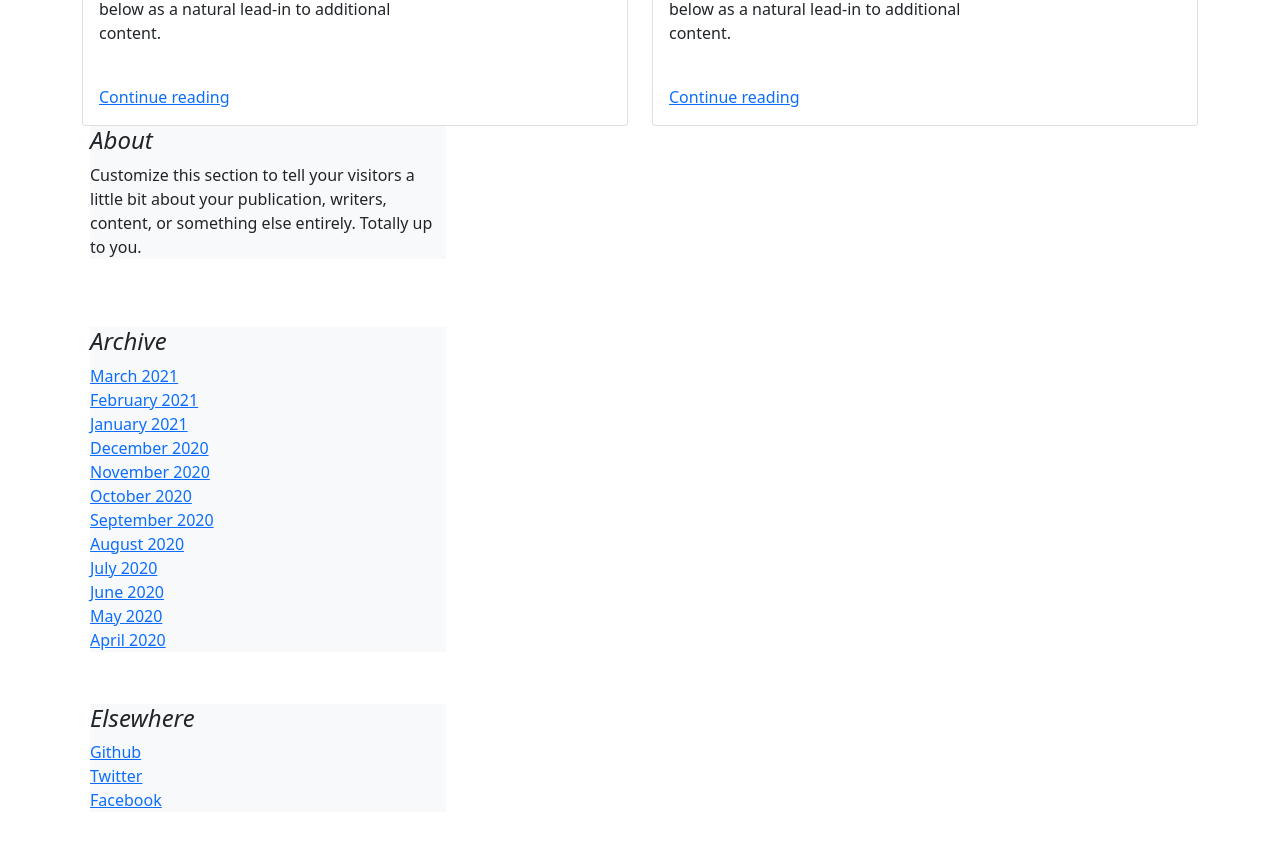
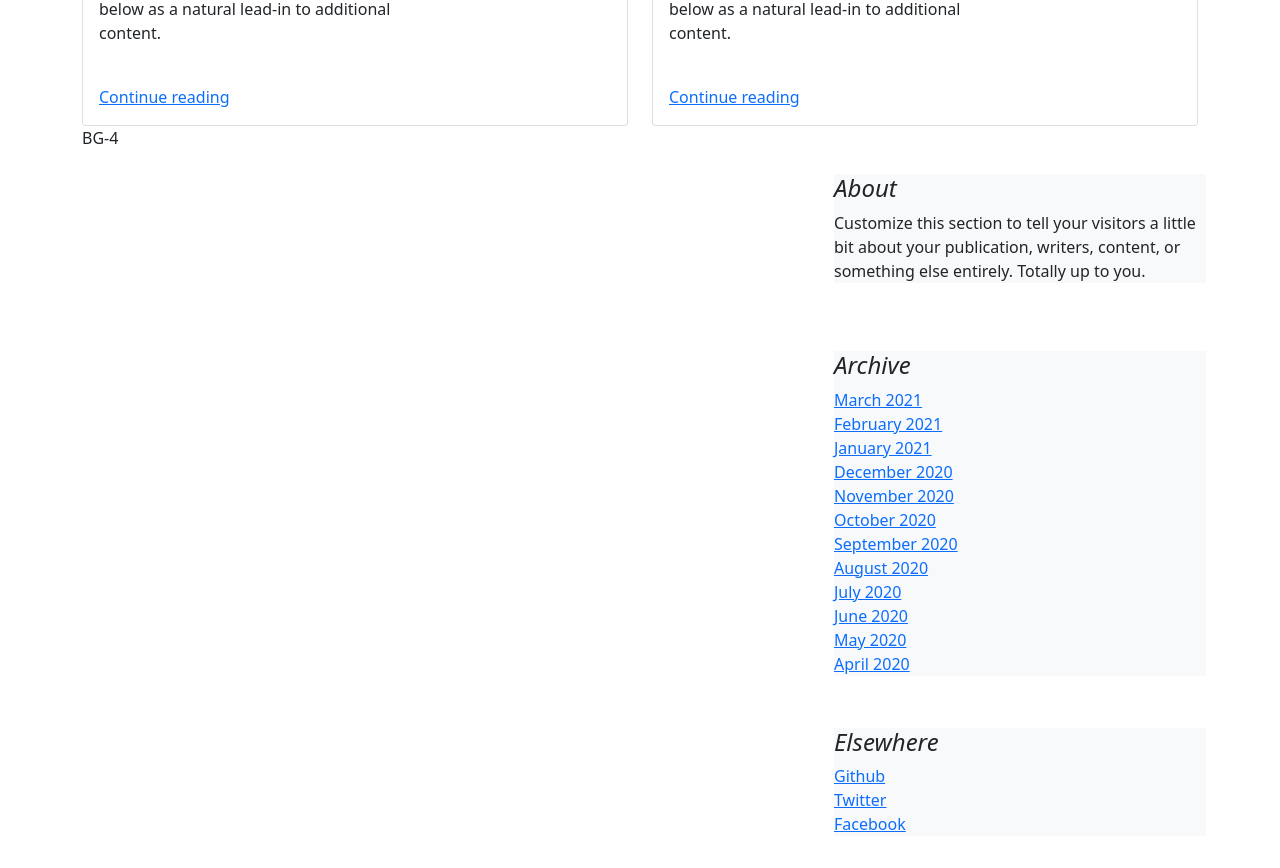
Before and after one commit to Abdi-01/AH-BranchFlow, a React (Create React App) app: page / in a window 1280 px wide. Shown: the part 1100-1968 px from the top of the page. Built offline with nearby package versions, Linux system fonts and the light colour scheme.

Commit message:
BG-5-002: update sidebar

```diff
--- a/src/Components/Sidebar.jsx
+++ b/src/Components/Sidebar.jsx
@@ -3,7 +3,7 @@ import React from 'react';
 const SidebarComponent = (props) => {
 
     return (<div
-        className='col-md-4 order-md-2 ms-2'
+        className='col-md-4 order-md-2 pt-5 ms-2'
     >
         <div
             className='text-start mb-1 pb-5'
--- a/src/Pages/Landing.jsx
+++ b/src/Pages/Landing.jsx
@@ -13,7 +13,7 @@ const Landing = () => {
                         <div class="row">
                             <div class="col-md-8">
                                 <div class="card-body">
-                  <h6 class="card-title fw-bold" style={{color:"#0D6EFD"}}>World</h6>
+                                    <h6 class="card-title fw-bold" style={{ color: "#0D6EFD" }}>World</h6>
                                     <h4 class="card-title">Featured post</h4>
                                     <p class="fw-light">Nov 12</p>
                                     <p class="card-text pb-4">This is a wider card with supporting text below as a natural lead-in to additional content.</p>
@@ -33,7 +33,7 @@ const Landing = () => {
                         <div class="row">
                             <div class="col-md-8">
                                 <div class="card-body">
-                  <h6 class="card-title fw-bold" style={{color:"#198754"}}>Design</h6>
+                                    <h6 class="card-title fw-bold" style={{ color: "#198754" }}>Design</h6>
                                     <h4 class="card-title">Post title</h4>
                                     <p class="fw-light">Nov 11</p>
                                     <p class="card-text pb-4">This is a wider card with supporting text below as a natural lead-in to additional content.</p>
@@ -50,8 +50,13 @@ const Landing = () => {
                 </div>
             </div>
             <div
-        className="row"
+                className="col-12 d-flex"
             >
+                <div
+                    className='col-md-8 order-md-1'
+                >
+                    BG-4
+                </div>
                 <SidebarComponent />
             </div>
         </div>
```
Lines whose indentation alone changed are shown as unchanged.
